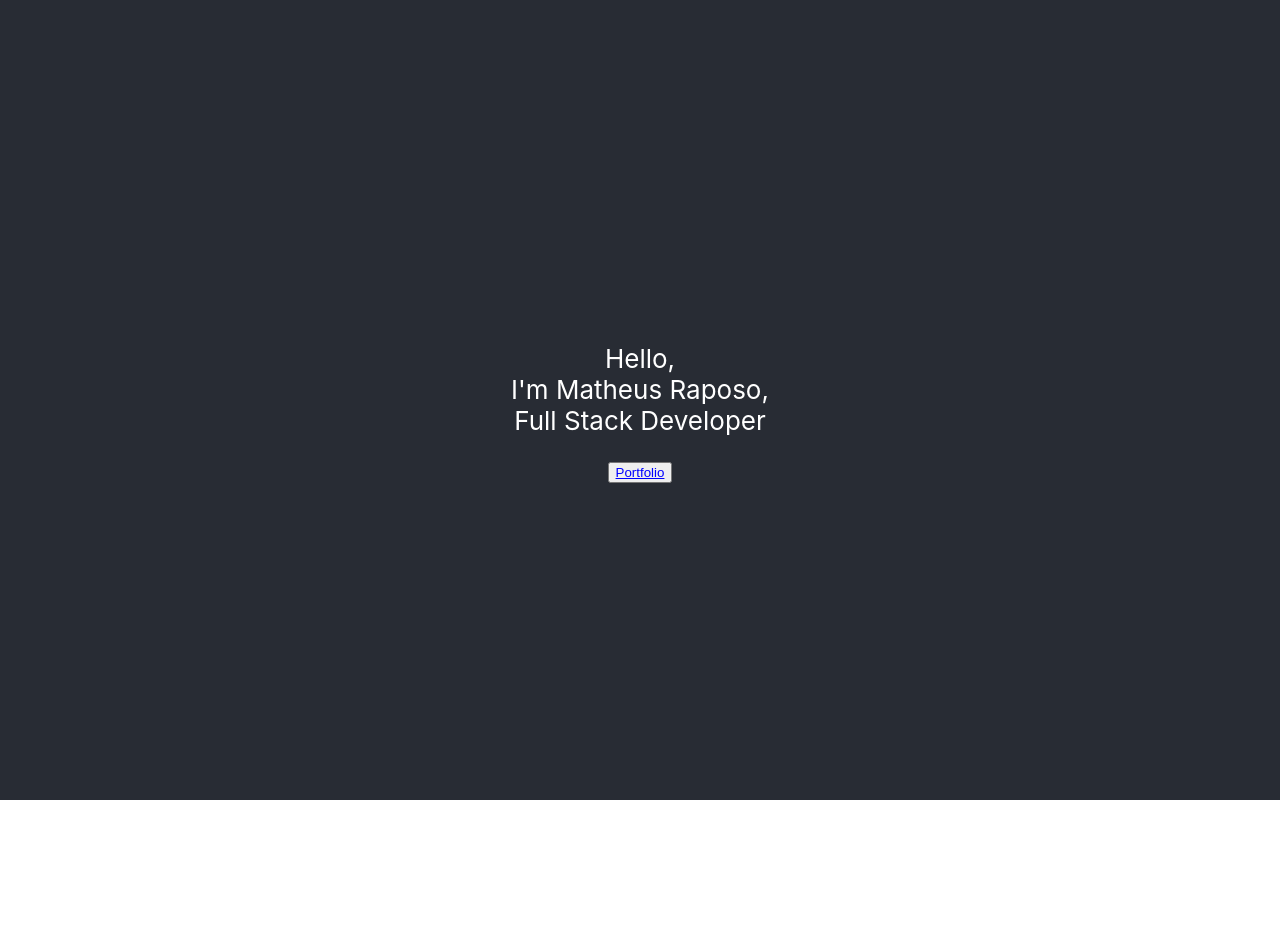
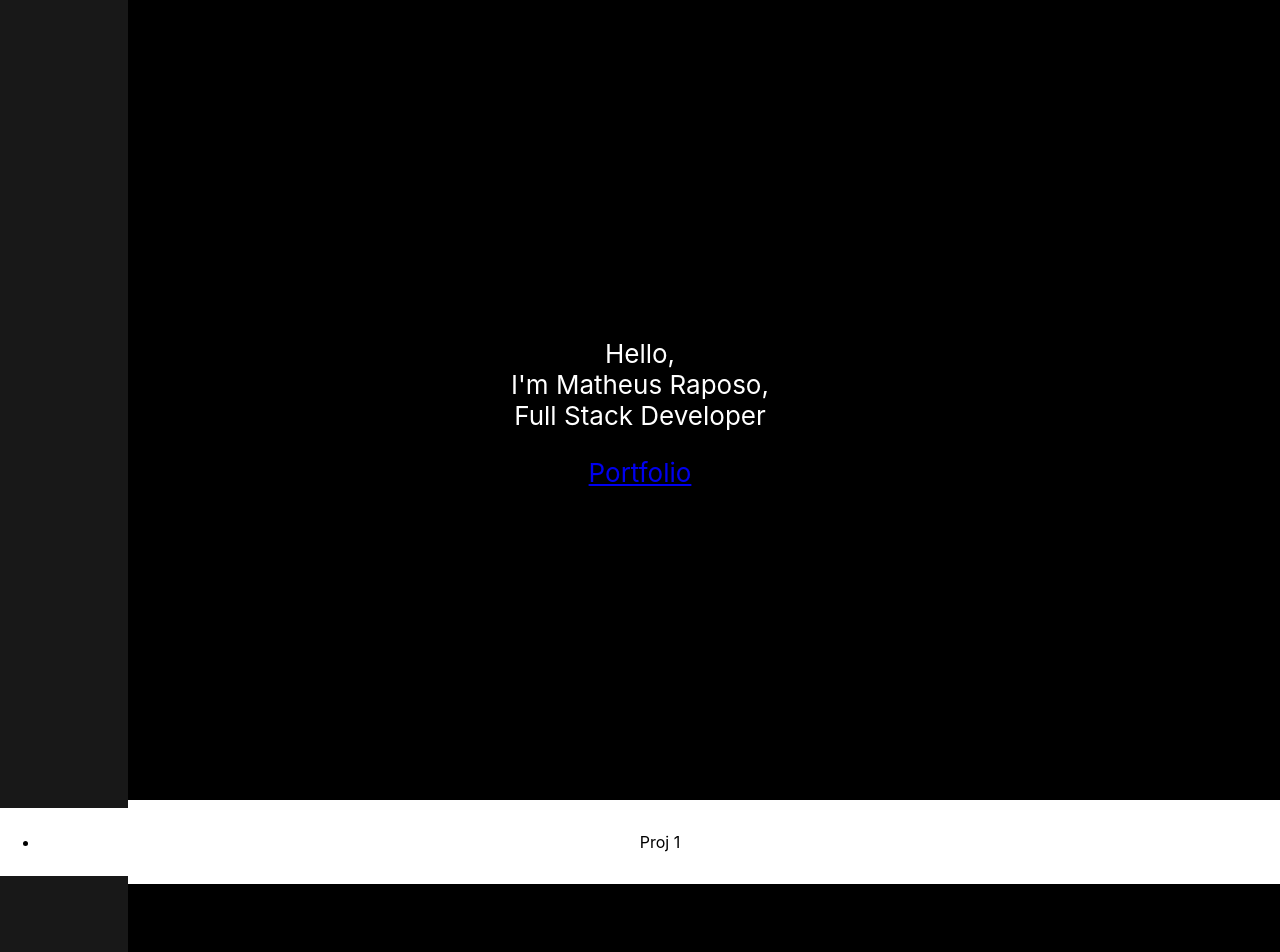
Before and after one commit to mtsraposo/raposomat.github.io, a React (Create React App) app: page /portfolio in a window 1280 px wide. Shown: the top 952 px of the page. Before the commit the page ends 800 px from the top, so only its background shows below. Built offline with nearby package versions, Linux system fonts and the light colour scheme.

Commit message:
add route to portfolio

```diff
--- a/package.json
+++ b/package.json
@@ -12,6 +12,8 @@
     "@types/react-dom": "^18.0.1",
     "react": "^18.0.0",
     "react-dom": "^18.0.0",
+    "react-router": "^6.3.0",
+    "react-router-dom": "^6.3.0",
     "react-scripts": "5.0.1",
     "typescript": "^4.6.3",
     "web-vitals": "^2.1.4"
--- a/src/App.css
+++ b/src/App.css
@@ -14,7 +14,7 @@
 }
 
 .App-header {
-  background-color: #282c34;
+    background-color: black;
     min-height: 100vh;
     display: flex;
     flex-direction: column;
@@ -22,6 +22,21 @@
     justify-content: center;
     font-size: calc(10px + 2vmin);
     color: white;
+}
+
+.App-header nav {
+    border-bottom: solid 1px;
+    padding-bottom: 1rem;
+    display: block;
+    height: 100%;
+    width: 10%;
+    position: fixed;
+    left: 0;
+    background-color: #181818;
+}
+
+.App-header Link {
+    color: lightgray
 }
 
 .App-link {
--- a/src/App.tsx
+++ b/src/App.tsx
@@ -1,24 +1,21 @@
 import React from 'react';
 import logo from './logo.svg';
 import './App.css';
+import {Outlet, Link} from "react-router-dom";
 
 function App() {
     return (
             <div className="App">
                 <header className="App-header">
+                    <nav></nav>
                     <p>
-          Hello, <br />
-          I'm Matheus Raposo, <br />
+                        Hello, <br/>
+                        I'm Matheus Raposo, <br/>
                         Full Stack Developer
                     </p>
-        <button
-          onClick={()=>{console.log('1')}}
-          style={{textDecorationLine: "underline",
-          color: 'blue'}}
-        >
-          Portfolio
-        </button>
+                    <Link to="/portfolio">Portfolio</Link>
                 </header>
+                <Outlet/>
             </div>
     );
 }
--- a/src/index.tsx
+++ b/src/index.tsx
@@ -3,14 +3,22 @@
 import './index.css';
 import App from './App';
 import reportWebVitals from './reportWebVitals';
+import { Routes, Route, BrowserRouter } from 'react-router-dom';
+import Portfolio from "./routes/portfolio";
 
 const root = ReactDOM.createRoot(
   document.getElementById('root') as HTMLElement
 );
+
 root.render(
-  <React.StrictMode>
+  <BrowserRouter>
+      <Routes>
+        <Route path="/" element={<App/>}>
+            <Route path="portfolio" element={<Portfolio/>} />
+        </Route>
+      </Routes>
     <App />
-  </React.StrictMode>
+  </BrowserRouter>
 );
 
 // If you want to start measuring performance in your app, pass a function
--- /dev/null
+++ b/src/routes/portfolio.tsx
@@ -0,0 +1,11 @@
+const Portfolio = () => {
+    return (
+            <main style={{padding: "1rem 0"}}>
+                <ul>
+                    <li>Proj 1</li>
+                </ul>
+            </main>
+    )
+}
+
+export default Portfolio;
```
Also changed, not shown: 1 other file (tests, documents, lock files or other folders). Lines whose indentation alone changed are shown as unchanged.
